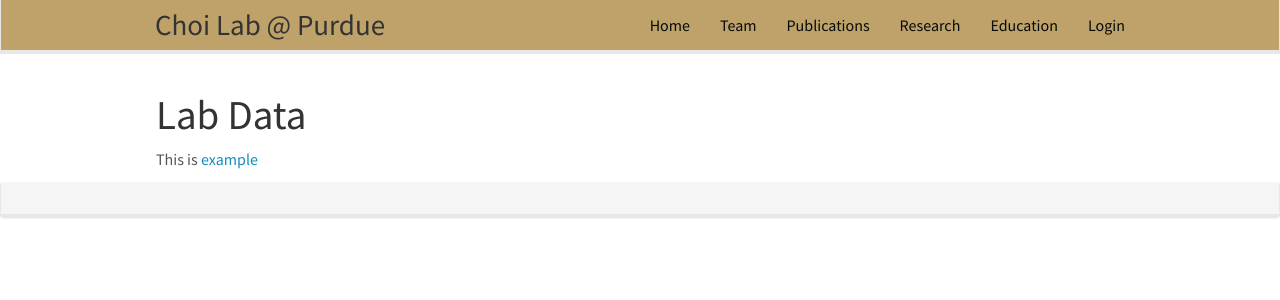
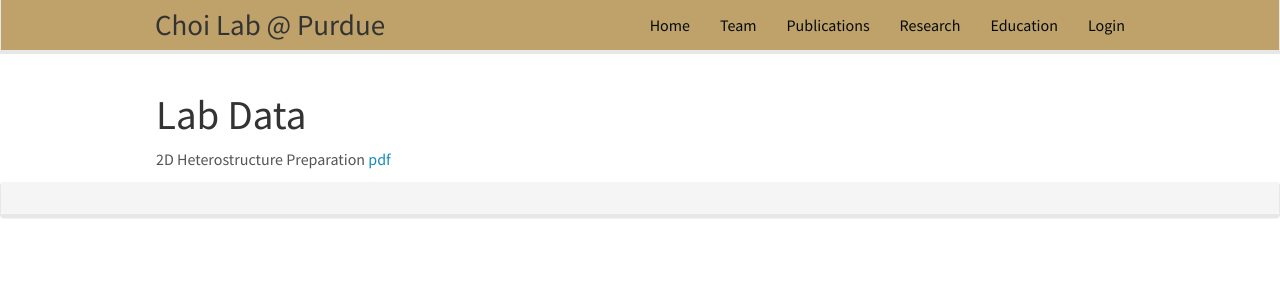
Before and after one commit to choidnalab/choidnalab.github.io, a Jekyll site: the page built from _pages/labdata.md, in a window 1280 px wide. Shown: the top 300 px of the page. Built offline with Jekyll 4.4.1, drawn with Linux system fonts in a browser that asks for light colours; nearby versions of some CDN libraries.

Commit message:
Update labdata.md

```diff
--- a/_pages/labdata.md
+++ b/_pages/labdata.md
@@ -8,4 +8,4 @@ permalink: /labdata.html
 
 # Lab Data
 
-This is <a href="{{ site.url }}{{ site.baseurl }}/images/test.pdf">example</a>
+2D Heterostructure Preparation <a href="{{ site.url }}{{ site.baseurl }}/labdata/2D Heterostructure Preparation.pdf">pdf</a>
```
